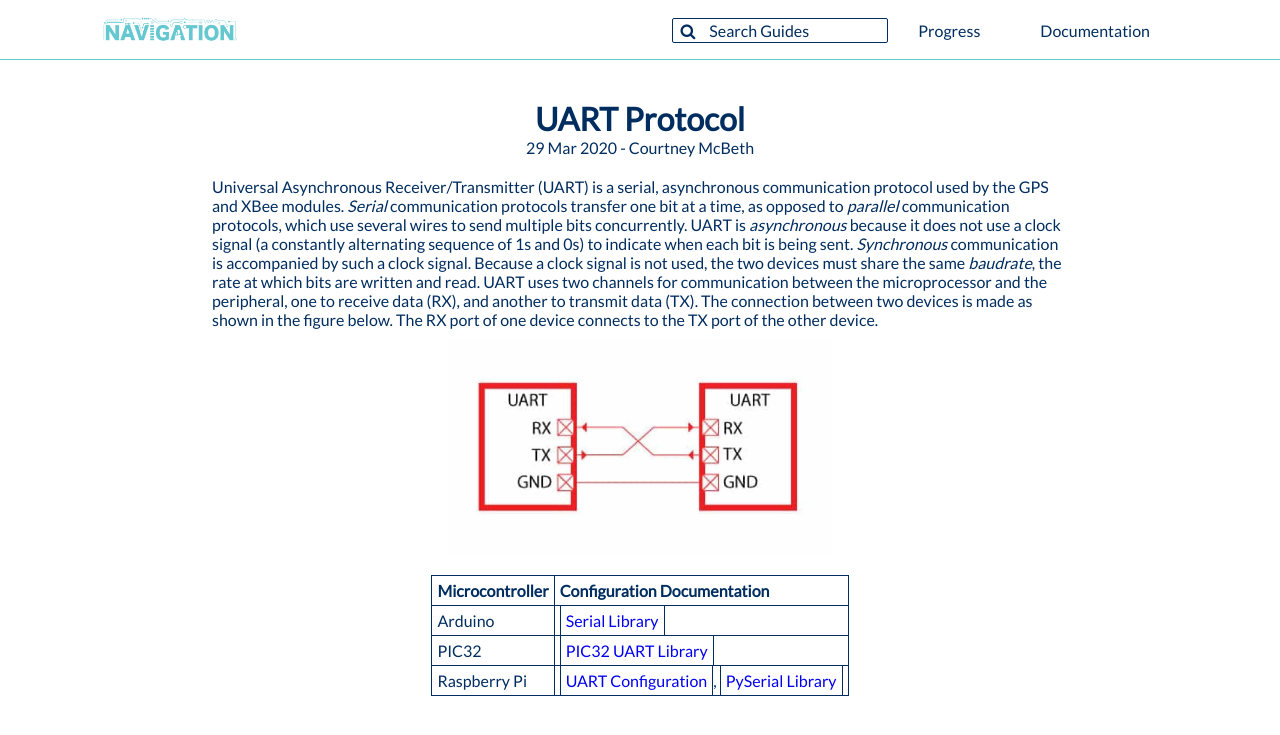
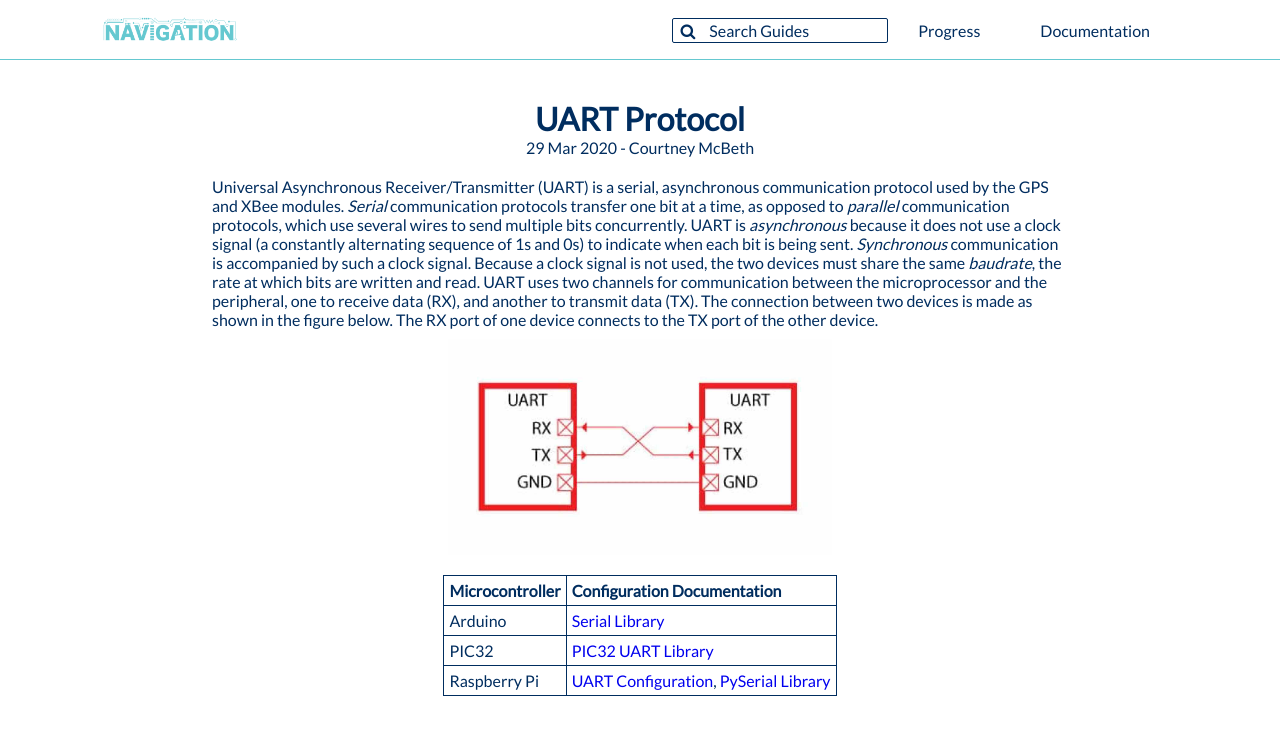
Before and after one commit to CUSail-Navigation/intrasite, a Jekyll site: the page built from _posts/2020-03-29-uart.md, in a window 1280 px wide. Shown: the top 735 px of the page. Built offline with Jekyll 4.4.1, drawn with Linux system fonts in a browser that asks for light colours.

Commit message:
formatting

```diff
--- a/css/master.css
+++ b/css/master.css
@@ -321,7 +321,7 @@ table {
   text-align: left;
 }
 
-.post_table, .post_table * {
+.post_table, .post_table td, .post_table th {
   text-align: left;
   border: #002D5F 1px solid;
   border-collapse: collapse;
```
